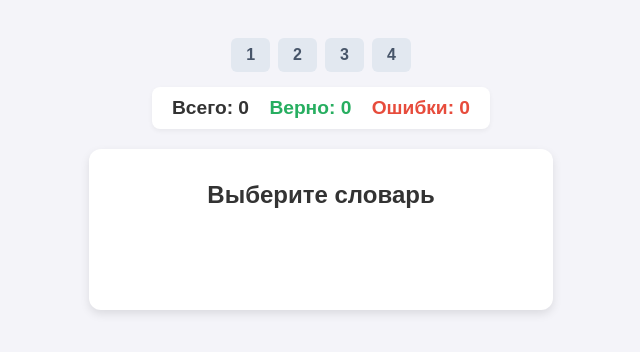
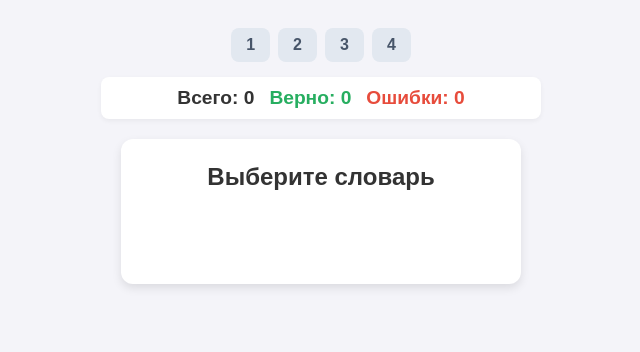
Before and after one commit to maildsergey-svg/english-trainer, a plain HTML site: page index.html in a window 1280 px wide. Shown: the whole page, without its empty margins (319-959 px from the left). Drawn offline with Linux system fonts and the light colour scheme.

Commit message:
Add files via upload

```diff
--- a/index.html
+++ b/index.html
@@ -4,15 +4,44 @@
     <meta charset="UTF-8">
     <title>Тренажер слов</title>
     <style>
-        body { font-family: sans-serif; display: flex; flex-direction: column; align-items: center; padding-top: 30px; background: #f4f4f9; }
+        body {
+            font-family: sans-serif;
+            display: flex;
+            flex-direction: column;
+            align-items: center;
+            padding: 20px 10px;
+            background: #f4f4f9;
+        }
 
         /* Стили счетчиков */
-        .stats { font-size: 1.2rem; font-weight: bold; margin-bottom: 20px; background: white; padding: 10px 20px; border-radius: 8px; box-shadow: 0 2px 5px rgba(0,0,0,0.05); }
+        .stats {
+            font-size: 1.2rem;
+            font-weight: bold;
+            margin-bottom: 20px;
+            background: white;
+            padding: 10px 20px;
+            border-radius: 8px;
+            box-shadow: 0 2px 5px rgba(0,0,0,0.05);
+            display: flex; /* Выстраиваем в ряд */
+            justify-content: center;
+            width: 90%; /* Адаптивная ширина */
+            max-width: 400px;
+        }
         .stat-total { color: #333; }
         .stat-correct { color: #27ae60; margin: 0 15px; }
         .stat-wrong { color: #e74c3c; }
 
-        .card { background: white; padding: 2rem; border-radius: 12px; box-shadow: 0 4px 10px rgba(0,0,0,0.1); width: 400px; text-align: center; }
+        .card {
+            background: white;
+            padding: 1.5rem;
+            border-radius: 12px;
+            box-shadow: 0 4px 10px rgba(0,0,0,0.1);
+            /* 2. ИЗМЕНЕНО: Ширина теперь гибкая, до 400px */
+            width: 90%;
+            max-width: 400px;
+            box-sizing: border-box; /* Чтобы padding не раздувал ширину */
+            text-align: center;
+        }
         #ru-word { font-size: 1.5rem; font-weight: bold; margin-bottom: 5px; color: #333; }
         #correct-answer {
             height: 1.5rem;
@@ -28,7 +57,23 @@
             grid-template-columns: 1fr 1fr;
             gap: 10px;
         }
-        button { padding: 10px; border: 1px solid #ddd; border-radius: 6px; cursor: pointer; background: white; transition: 0.2s; font-size: 1rem; }
+        button {
+            padding: 15px 10px; /* Больше отступы внутри кнопок */
+            border: 1px solid #ddd;
+            border-radius: 8px;
+            cursor: pointer;
+            background: white;
+            transition: 0.2s;
+            font-size: 1rem;
+            -webkit-tap-highlight-color: transparent; /* Убирает синюю рамку при нажатии на iOS */
+        }
+        .level-selector {
+            margin-bottom: 15px;
+            display: flex;
+            flex-wrap: wrap; /* Если не влезут в ряд — перенесутся */
+            justify-content: center;
+            gap: 8px;
+        }
         button:hover:not(:disabled) { background: #eef2ff; border-color: #4f46e5; }
 
         button.correct { background: #27ae60 !important; color: white; border-color: #27ae60; }
```
